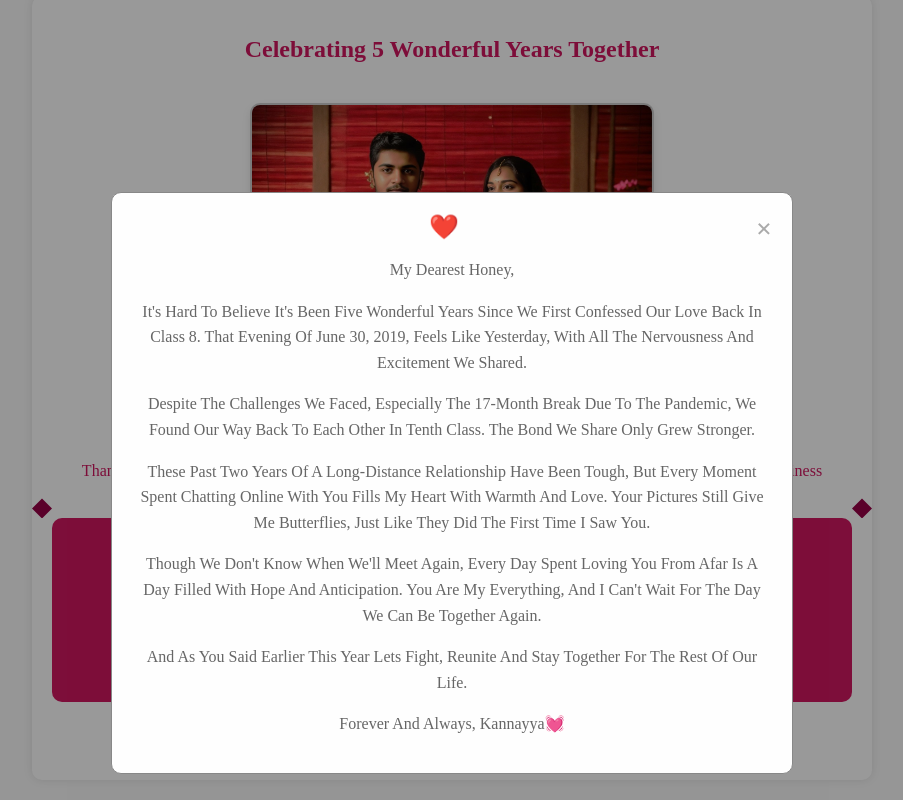
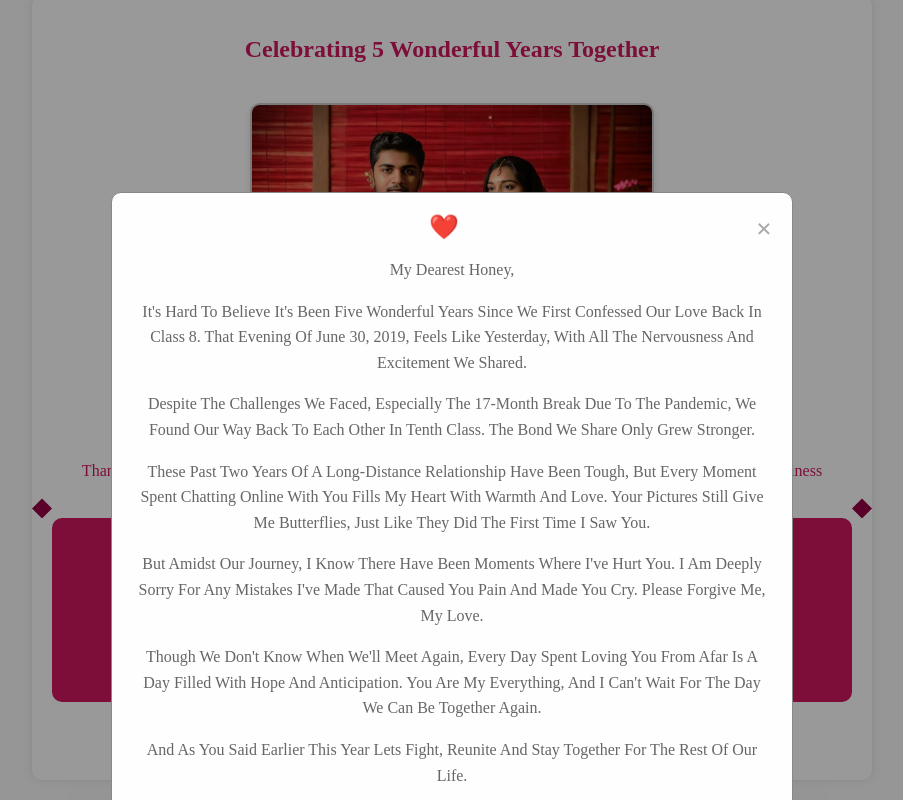
Before and after one commit to Chanakya-30619/Anniversary-Page, a plain HTML site: page index.html in a window 1280 px wide. Both pictures are taken after a click on the button "!!Secret Letter!!". Shown: the part 145-945 px from the top of the page, without its empty margins (188-1091 px from the left). Drawn offline with Linux system fonts and the light colour scheme.

Commit message:
Update index.html

```diff
--- a/index.html
+++ b/index.html
@@ -32,6 +32,7 @@
                     <p>It's hard to believe it's been five wonderful years since we first confessed our love back in class 8. That evening of June 30, 2019, feels like yesterday, with all the nervousness and excitement we shared.</p>
                     <p>Despite the challenges we faced, especially the 17-month break due to the pandemic, we found our way back to each other in tenth class. The bond we share only grew stronger.</p>
                     <p>These past two years of a long-distance relationship have been tough, but every moment spent chatting online with you fills my heart with warmth and love. Your pictures still give me butterflies, just like they did the first time I saw you.</p>
+                    <p>But amidst our journey, I know there have been moments where I've hurt you. I am deeply sorry for any mistakes I've made that caused you pain and made you cry. Please forgive me, my love.</p>
                     <p>Though we don't know when we'll meet again, every day spent loving you from afar is a day filled with hope and anticipation. You are my everything, and I can't wait for the day we can be together again.</p>
                     <p>And as you said earlier this year lets fight, reunite and stay together for the rest of our life.</p>
                     <p>Forever and always, Kannayya💓</p>
```
